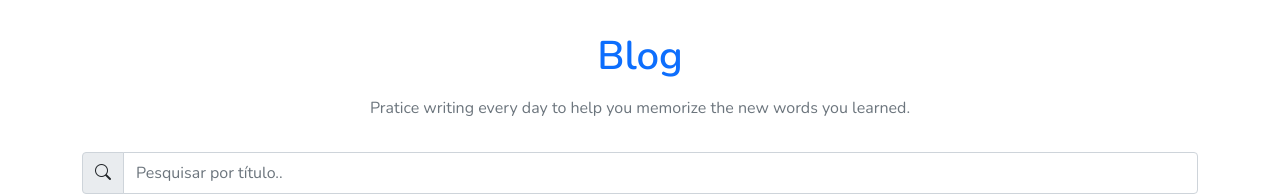
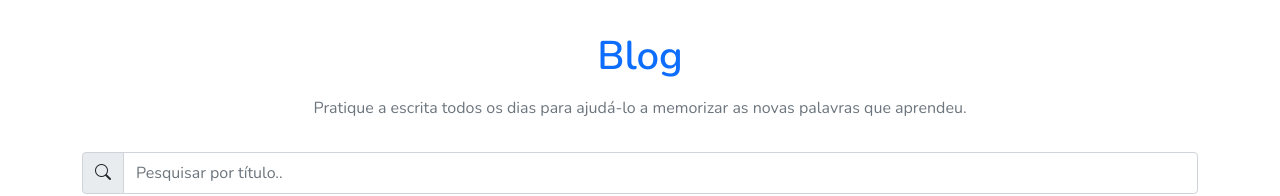
Before and after one commit to gabrielsarubo/langui-beta, a React (Create React App) app: page /blog in a window 1280 px wide. Shown: the top 196 px of the page. Built offline with nearby package versions, Linux system fonts and the light colour scheme; no server answers; the database is empty.

Commit message:
Tradução

```diff
--- a/src/pages/Blog/index.js
+++ b/src/pages/Blog/index.js
@@ -64,7 +64,7 @@ class Blog extends Component {
         <main className="container">
           <HeaderTitle
             title='Blog'
-            paragraph='Pratice writing every day to help you memorize the new words you learned.'
+            paragraph='Pratique a escrita todos os dias para ajudá-lo a memorizar as novas palavras que aprendeu.'
           />
 
           {/* Search bar */}
```
